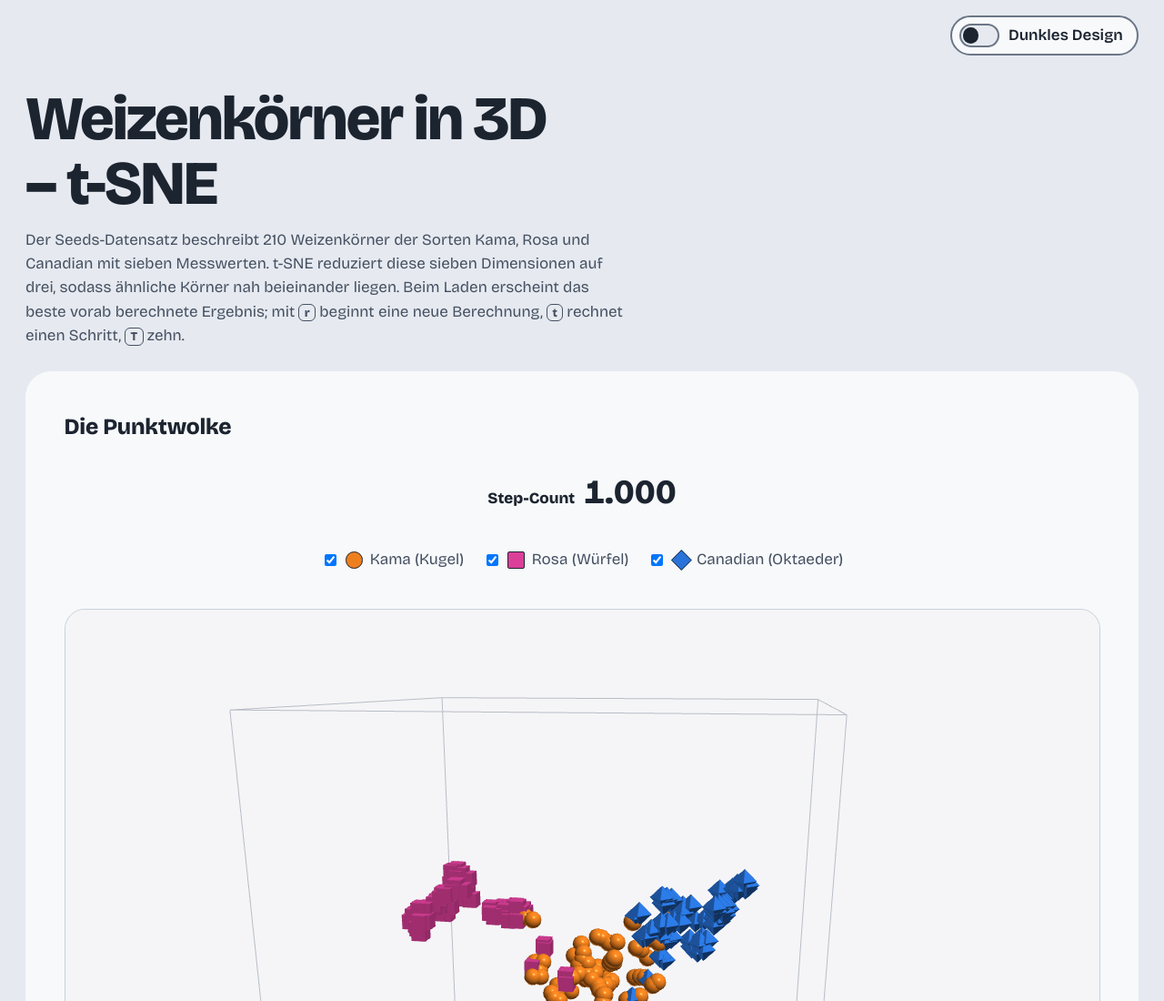
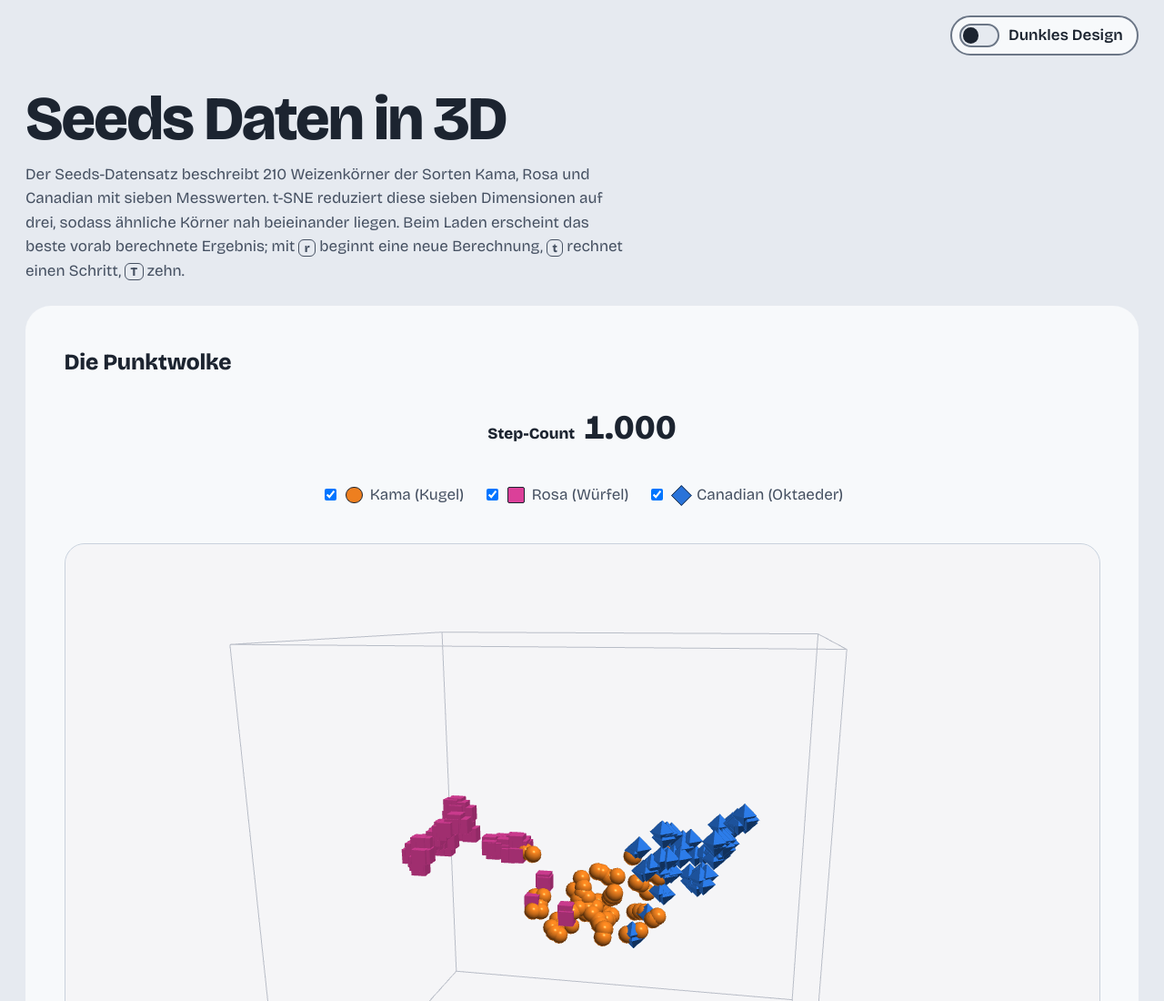
Before and after one commit to Jachirobi/Graphical-Visualisation-Aufgabe-10, a plain HTML site: page index.html in a window 1280 px wide. Shown: the top 1100 px of the page at 91% size. Drawn offline with nearby package versions, Linux system fonts and the light colour scheme.

Commit message:
Update header title in index.html

```diff
--- a/index.html
+++ b/index.html
@@ -45,7 +45,7 @@
       </button>
     </div>
     <div class="intro">
-      <h1>Weizenkörner in 3D – t-SNE</h1>
+      <h1>Seeds Daten in 3D</h1>
       <p>Der Seeds-Datensatz beschreibt 210 Weizenkörner der Sorten Kama, Rosa und Canadian mit sieben Messwerten. t-SNE reduziert diese sieben Dimensionen auf drei, sodass ähnliche Körner nah beieinander liegen. Beim Laden erscheint das beste vorab berechnete Ergebnis; mit <kbd>r</kbd> beginnt eine neue Berechnung, <kbd>t</kbd> rechnet einen Schritt, <kbd>T</kbd> zehn.</p>
     </div>
   </header>
```
